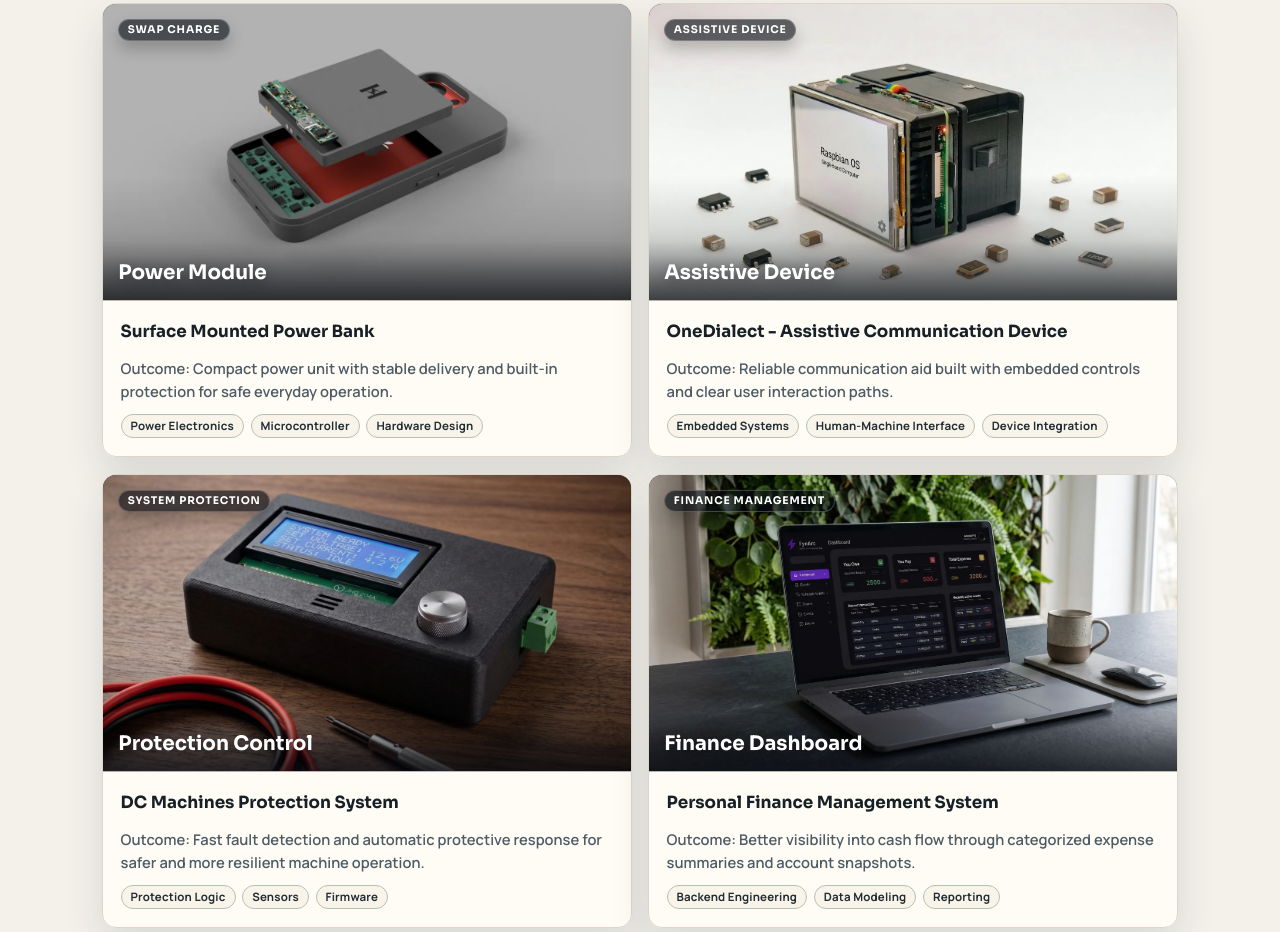
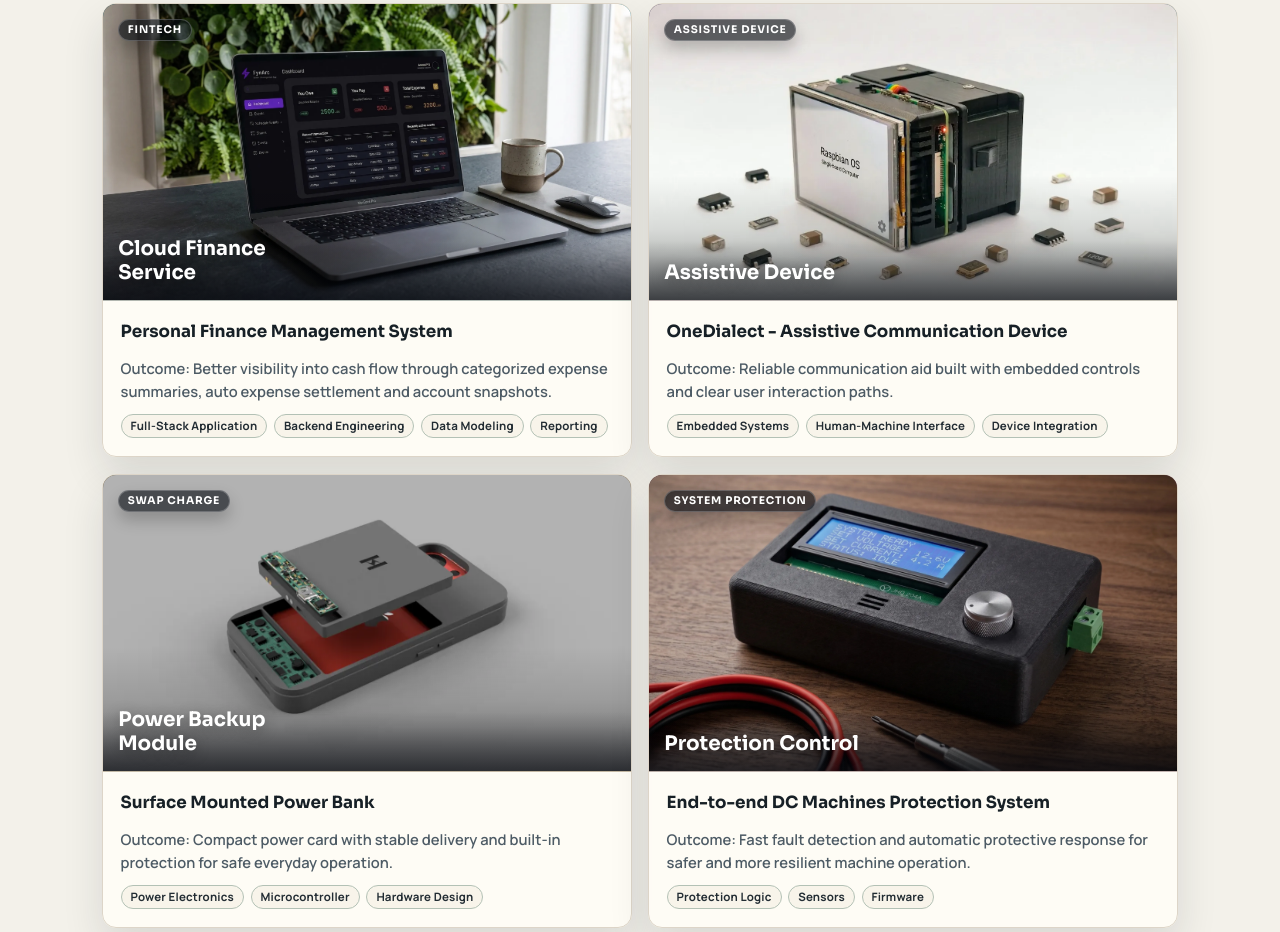
Before and after one commit to anand-ps/prime-archive, a website: page index.html in a window 1280 px wide. Shown: the part 2216-3148 px from the top of the page. Drawn offline with Linux system fonts and the light colour scheme.

Commit message:
Content fix

```diff
--- a/index.html
+++ b/index.html
@@ -212,25 +212,26 @@
         <h2>Work</h2>
     </div>
     <div class="work-grid">
-        <article class="panel project-card project-card-power">
-            <a class="project-card-link" href="projects/surface-mounted-power-bank/index.html" aria-label="View project: Surface Mounted Power Bank">
+        <article class="panel project-card project-card-finance">
+            <a class="project-card-link" href="projects/personal-finance-management-system/index.html" aria-label="View project: Personal Finance Management System">
                 <div
                     class="project-media"
                     role="img"
-                    aria-label="Project visual for Surface Mounted Power Bank"
-                    data-project-thumbnail-source="/projects/surface-mounted-power-bank/assets/images/carousel-manifest.json"
-                    data-project-thumbnail-base="/projects/surface-mounted-power-bank/assets/images/"
+                    aria-label="Project visual for Personal Finance Management System"
+                    data-project-thumbnail-source="/projects/personal-finance-management-system/assets/images/carousel-manifest.json"
+                    data-project-thumbnail-base="/projects/personal-finance-management-system/assets/images/"
                 >
-                    <span class="project-media-badge">Swap Charge</span>
-                    <span class="project-media-title">Power Module</span>
+                    <span class="project-media-badge">Fintech</span>
+                    <span class="project-media-title">Cloud Finance Service</span>
                 </div>
                 <div class="project-body">
-                    <h3>Surface Mounted Power Bank</h3>
-                    <p class="project-outcome">Outcome: Compact power unit with stable delivery and built-in protection for safe everyday operation.</p>
+                    <h3>Personal Finance Management System</h3>
+                    <p class="project-outcome">Outcome: Better visibility into cash flow through categorized expense summaries, auto expense settlement and account snapshots.</p>
                     <ul class="project-tags" aria-label="Technologies and focus areas">
-                        <li>Power Electronics</li>
-                        <li>Microcontroller</li>
-                        <li>Hardware Design</li>
+                        <li>Full-Stack Application</li>
+                        <li>Backend Engineering</li>
+                        <li>Data Modeling</li>
+                        <li>Reporting</li>
                     </ul>
                 </div>
             </a>
@@ -258,6 +259,29 @@
                 </div>
             </a>
         </article>
+        <article class="panel project-card project-card-power">
+            <a class="project-card-link" href="projects/surface-mounted-power-bank/index.html" aria-label="View project: Surface Mounted Power Bank">
+                <div
+                    class="project-media"
+                    role="img"
+                    aria-label="Project visual for Surface Mounted Power Bank"
+                    data-project-thumbnail-source="/projects/surface-mounted-power-bank/assets/images/carousel-manifest.json"
+                    data-project-thumbnail-base="/projects/surface-mounted-power-bank/assets/images/"
+                >
+                    <span class="project-media-badge">Swap Charge</span>
+                    <span class="project-media-title">Power Backup Module</span>
+                </div>
+                <div class="project-body">
+                    <h3>Surface Mounted Power Bank</h3>
+                    <p class="project-outcome">Outcome: Compact power card with stable delivery and built-in protection for safe everyday operation.</p>
+                    <ul class="project-tags" aria-label="Technologies and focus areas">
+                        <li>Power Electronics</li>
+                        <li>Microcontroller</li>
+                        <li>Hardware Design</li>
+                    </ul>
+                </div>
+            </a>
+        </article>
         <article class="panel project-card project-card-protection">
             <a class="project-card-link" href="projects/dc-machines-protection-system/index.html" aria-label="View project: DC Machines Protection System">
                 <div
@@ -271,35 +295,12 @@
                     <span class="project-media-title">Protection Control</span>
                 </div>
                 <div class="project-body">
-                    <h3>DC Machines Protection System</h3>
+                    <h3>End-to-end DC Machines Protection System</h3>
                     <p class="project-outcome">Outcome: Fast fault detection and automatic protective response for safer and more resilient machine operation.</p>
                     <ul class="project-tags" aria-label="Technologies and focus areas">
                         <li>Protection Logic</li>
                         <li>Sensors</li>
                         <li>Firmware</li>
-                    </ul>
-                </div>
-            </a>
-        </article>
-        <article class="panel project-card project-card-finance">
-            <a class="project-card-link" href="projects/personal-finance-management-system/index.html" aria-label="View project: Personal Finance Management System">
-                <div
-                    class="project-media"
-                    role="img"
-                    aria-label="Project visual for Personal Finance Management System"
-                    data-project-thumbnail-source="/projects/personal-finance-management-system/assets/images/carousel-manifest.json"
-                    data-project-thumbnail-base="/projects/personal-finance-management-system/assets/images/"
-                >
-                    <span class="project-media-badge">Finance Management</span>
-                    <span class="project-media-title">Finance Dashboard</span>
-                </div>
-                <div class="project-body">
-                    <h3>Personal Finance Management System</h3>
-                    <p class="project-outcome">Outcome: Better visibility into cash flow through categorized expense summaries and account snapshots.</p>
-                    <ul class="project-tags" aria-label="Technologies and focus areas">
-                        <li>Backend Engineering</li>
-                        <li>Data Modeling</li>
-                        <li>Reporting</li>
                     </ul>
                 </div>
             </a>
```
Also changed, not shown: projects/personal-finance-management-system/index.html (+2 -1 lines).
